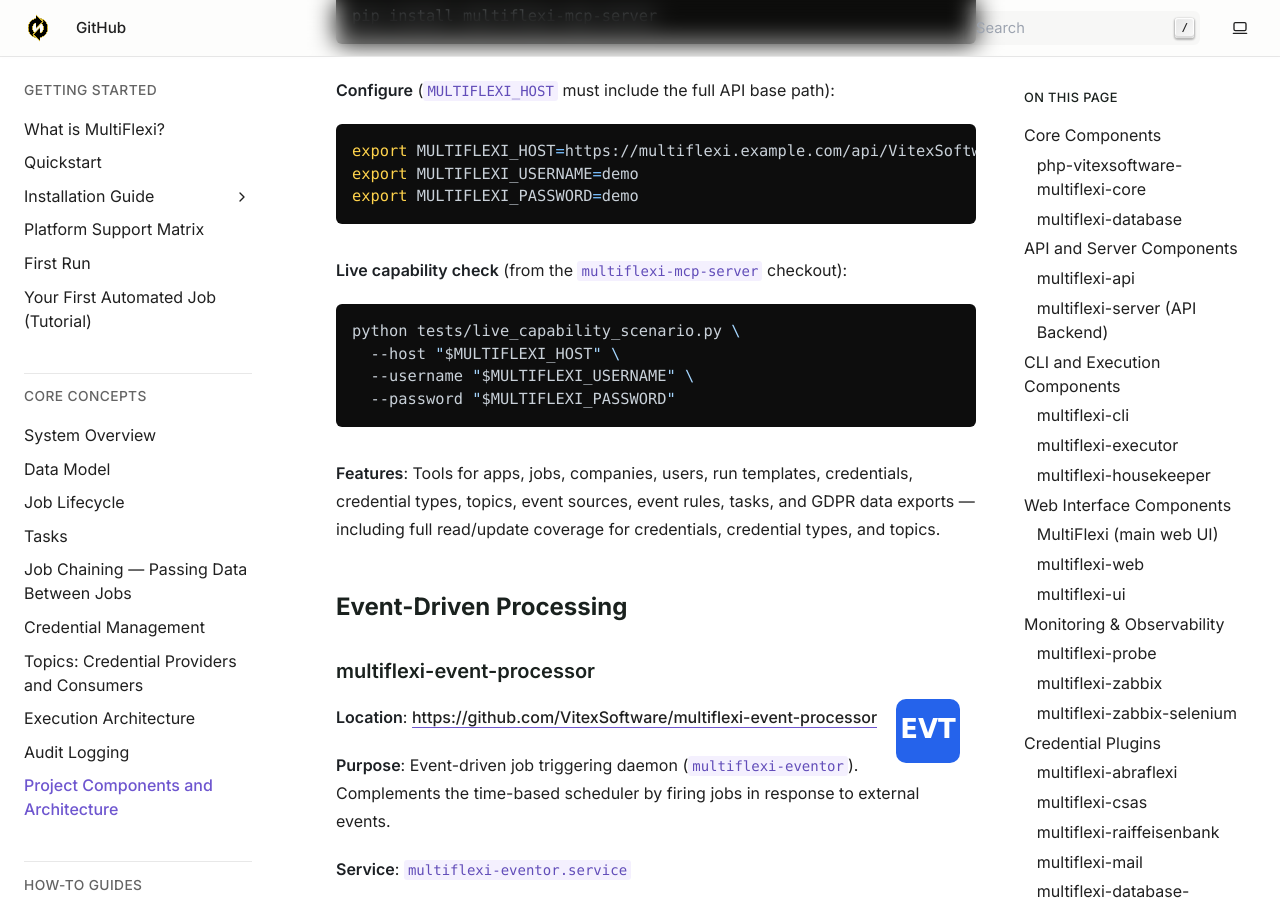
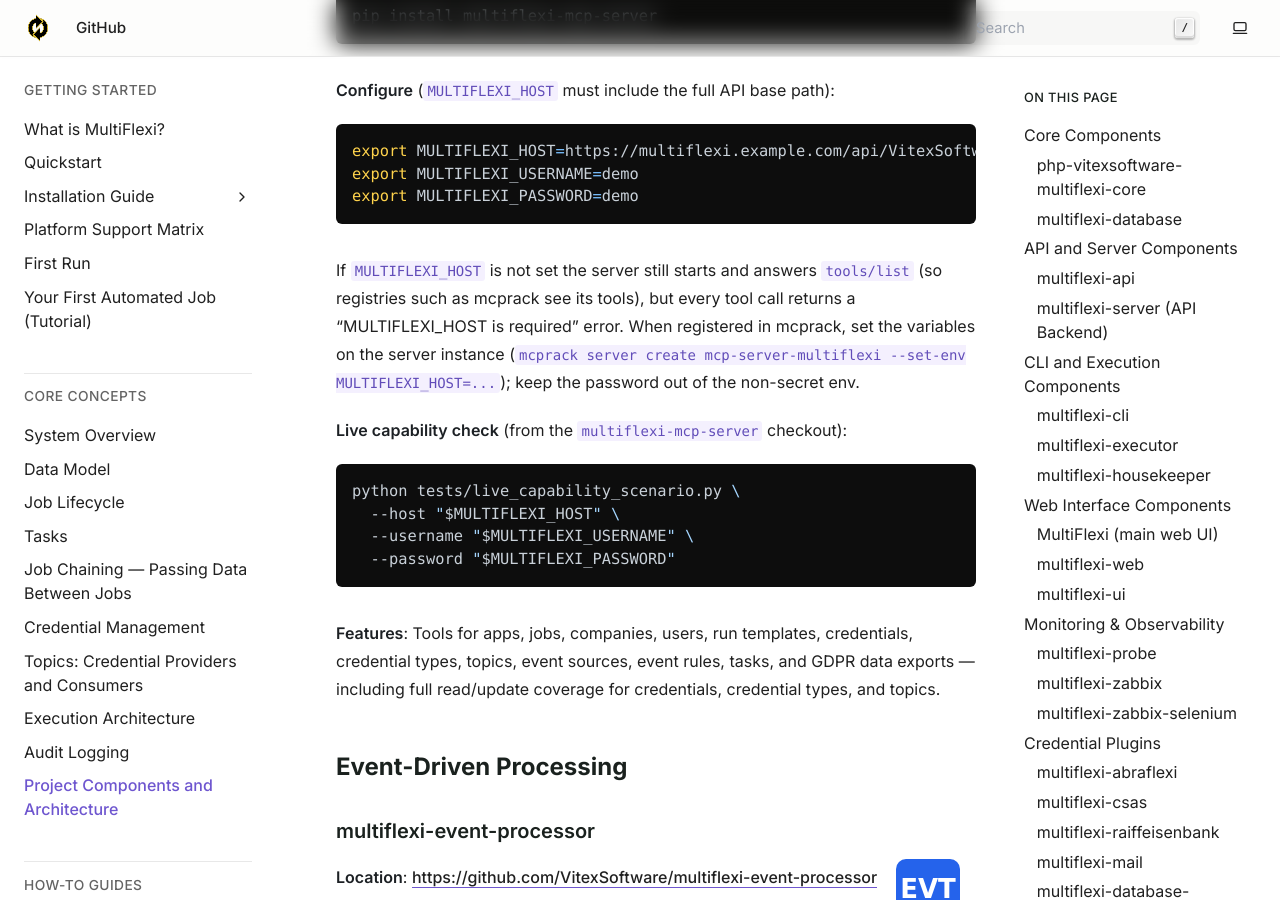
Before and after one commit to VitexSoftware/multiflexi-doc-en, a Sphinx documentation site: the page built from source/project-components.rst, in a window 1280 px wide and 900 px high, scrolled down 9769 px. Built offline with Sphinx 7.4.7, drawn with Linux system fonts in a browser that asks for light colours.

Commit message:
docs(multiflexi-mcp-server): document --set-env usage for project-components.rst
Co-Authored-By: Claude Sonnet 5.5 <noreply@anthropic.com>

```diff
--- a/source/project-components.rst
+++ b/source/project-components.rst
@@ -570,6 +570,12 @@ multiflexi-mcp-server
     export MULTIFLEXI_USERNAME=demo
     export MULTIFLEXI_PASSWORD=demo
 
+If ``MULTIFLEXI_HOST`` is not set the server still starts and answers ``tools/list``
+(so registries such as mcprack see its tools), but every tool call returns a
+"MULTIFLEXI_HOST is required" error. When registered in mcprack, set the variables
+on the server instance (``mcprack server create mcp-server-multiflexi --set-env
+MULTIFLEXI_HOST=...``); keep the password out of the non-secret env.
+
 **Live capability check** (from the ``multiflexi-mcp-server`` checkout):
 
 .. code-block:: bash
```
